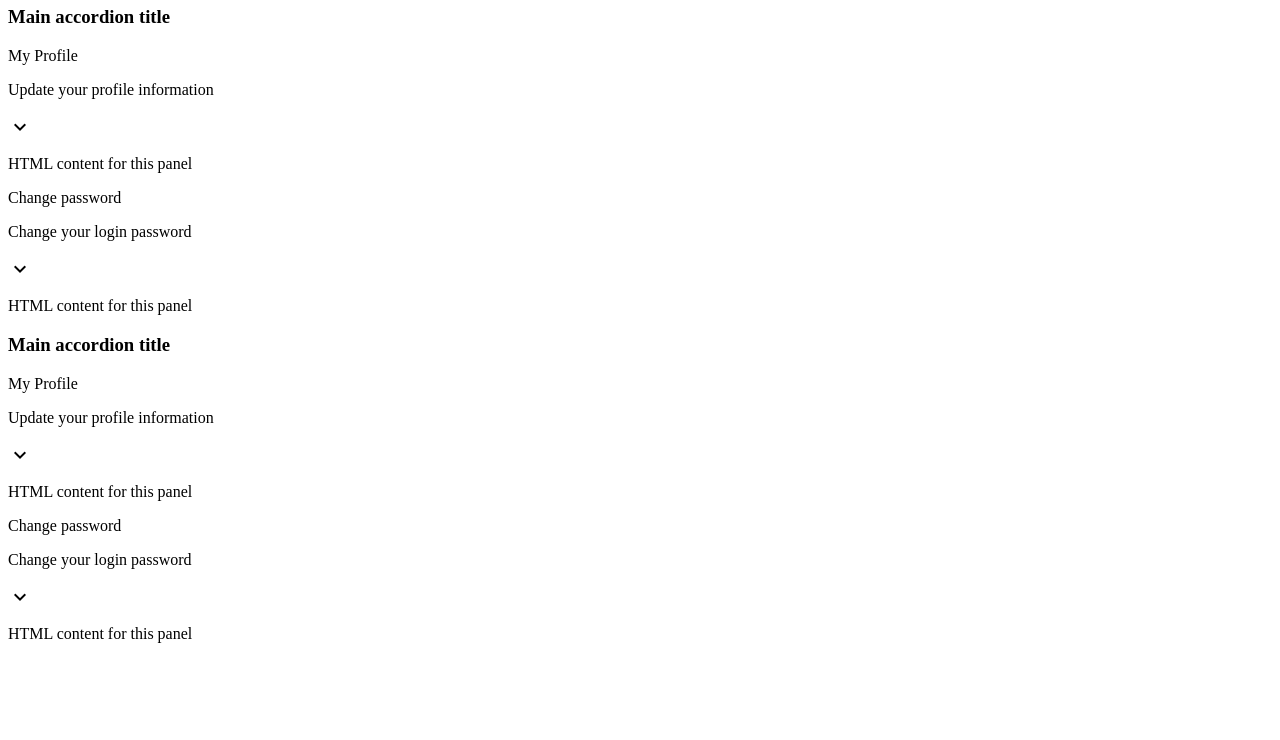
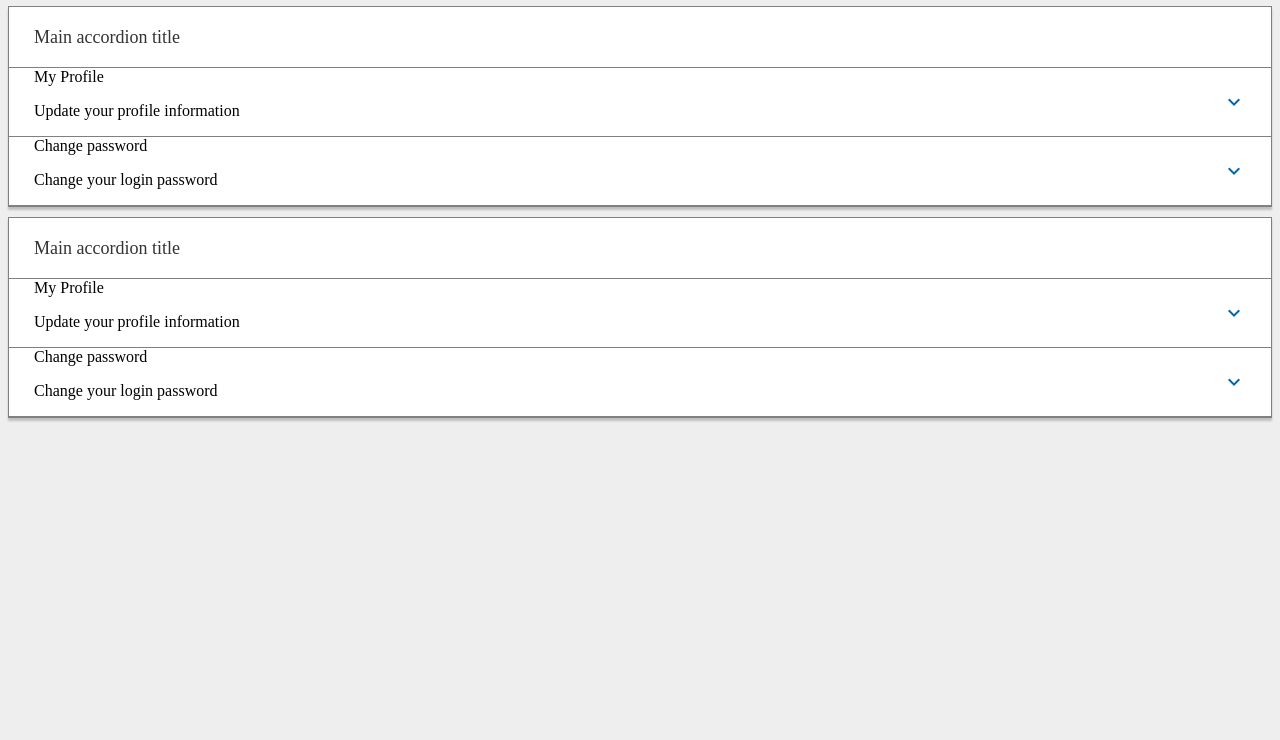
Before and after one commit to carloxs995/prj-accordion, a website: page index.html in a window 1280 px wide. Shown: the part 60-800 px from the top of the page. Drawn offline with Linux system fonts and the light colour scheme.

Commit message:
progress

```diff
--- a/css/sass/accordion.scss
+++ b/css/sass/accordion.scss
@@ -1,2 +1,51 @@
-.accordion {
+.accordion-container {
+  background: white;
+  border: 1px solid grey;
+  box-shadow: 0px 3px 2px rgba(0, 0, 0, 0.2);
+  &__main-title {
+    padding: 0 25px;
+    border-bottom: 1px solid grey;
+    display: flex;
+    align-items: center;
+    min-height: 60px;
+    span {
+      font-size: 18px;
+      color: #333;
+      font-weight: normal;
+    }
+  }
+
+  &__accordion-list {
+    .single-accordion {
+      .accordion-header {
+        display: flex;
+        align-items: center;
+        justify-content: space-between;
+        padding: 0 25px;
+        border-bottom: 1px solid grey;
+        .main-info-accordion {
+        }
+        .arrow {
+          padding-left: 25px;
+          cursor: pointer;
+          color: #0465ac;
+          font-size: 26px;
+        }
+      }
+      .accordion-content {
+        display: none;
+        padding: 0 25px;
+      }
+
+      &.show {
+        .accordion-header {
+          border: none;
+        }
+        .accordion-content {
+          display: block;
+          border-bottom: 1px solid grey;
+        }
+      }
+    }
+  }
 }
--- a/css/sass/styles.scss
+++ b/css/sass/styles.scss
@@ -1,5 +1,7 @@
-.main {
-  h3 {
-    color: blue;
+body {
+  background: #c3c3c347;
+
+  .accordion-container {
+    margin: 10px 0;
   }
 }
--- a/js/accordion.js
+++ b/js/accordion.js
@@ -10,7 +10,7 @@ class Accordion {
 
   static changeVisibilityContent(event) {
     const target = event.target;
-    const parentEl = target.closest('.accordion-panels__single-accordion');
+    const parentEl = target.closest('.single-accordion');
 
     if (event.target.innerText === 'keyboard_arrow_down') {
       parentEl.classList.add('show');
@@ -70,7 +70,7 @@ class Accordion {
     const box = document.createElement('div');
     box.className = 'accordion-container__main-title';
 
-    const title = document.createElement('h3');
+    const title = document.createElement('span');
     title.innerText = this.mainTitle;
 
     box.appendChild(title);
@@ -93,7 +93,7 @@ class Accordion {
     const content = panel.content ? panel.content : null;
 
     const singleAccordion = document.createElement('div');
-    singleAccordion.className = 'accordion-panels__single-accordion';
+    singleAccordion.className = 'single-accordion';
 
     const header = document.createElement('div');
     header.className = 'accordion-header';
```
Also changed, not shown: index.html (+1 -0 lines), js/min/accordion.js (+1 -1 lines), css/accordion.css, css/styles.css.
